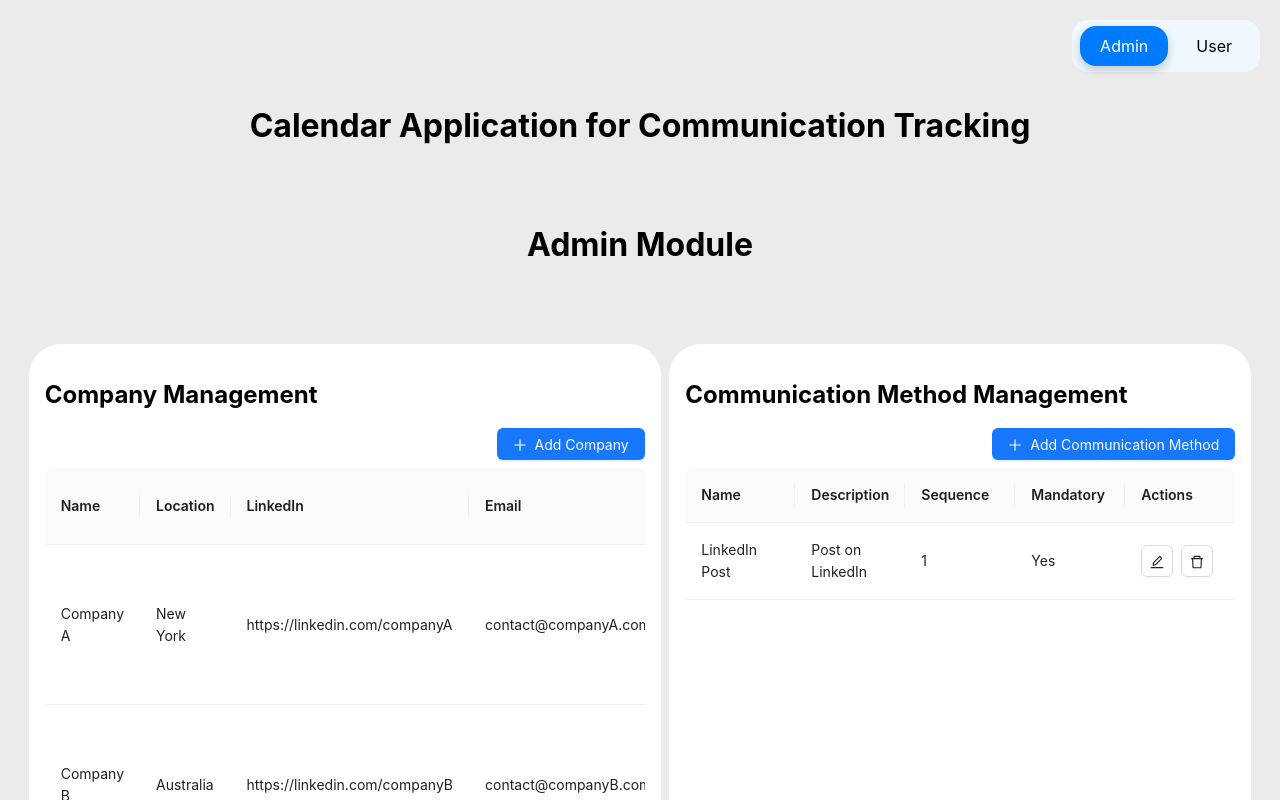
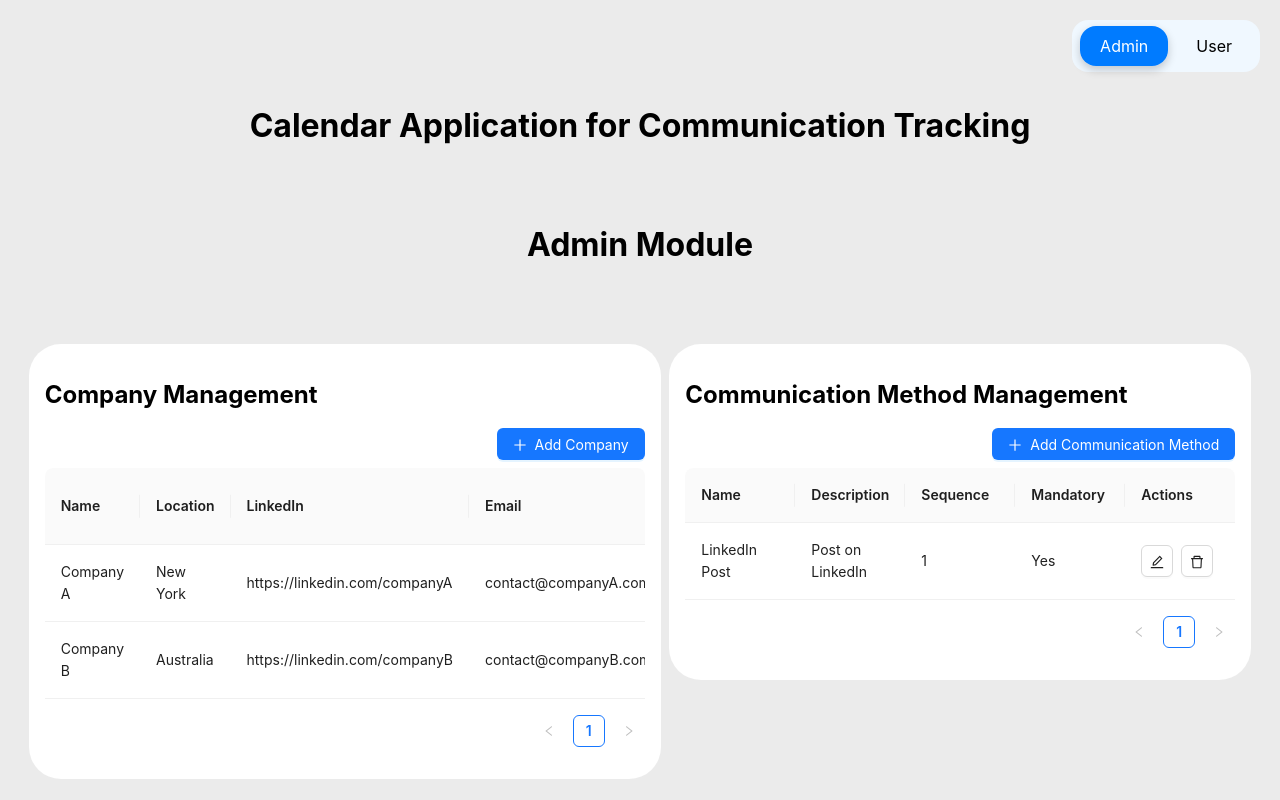
Before and after one commit to Solomon-Kathersala/calendar-app, a React (Create React App) app: page /calendar-app/admin in a window 1280 px wide. Shown: the top 800 px of the page. Built offline with nearby package versions, Linux system fonts and the light colour scheme.

Commit message:
Update AdminModule.css

```diff
--- a/src/components/AdminModule.css
+++ b/src/components/AdminModule.css
@@ -31,11 +31,3 @@ h1 {
     max-width: 550px;
     overflow-x: auto;
 }
-
-.cmp-table .ant-table-tbody {
-    height: 40vh;
-}
-
-.comm-table .ant-table-body {
-    height: 40vh;
-}
```
